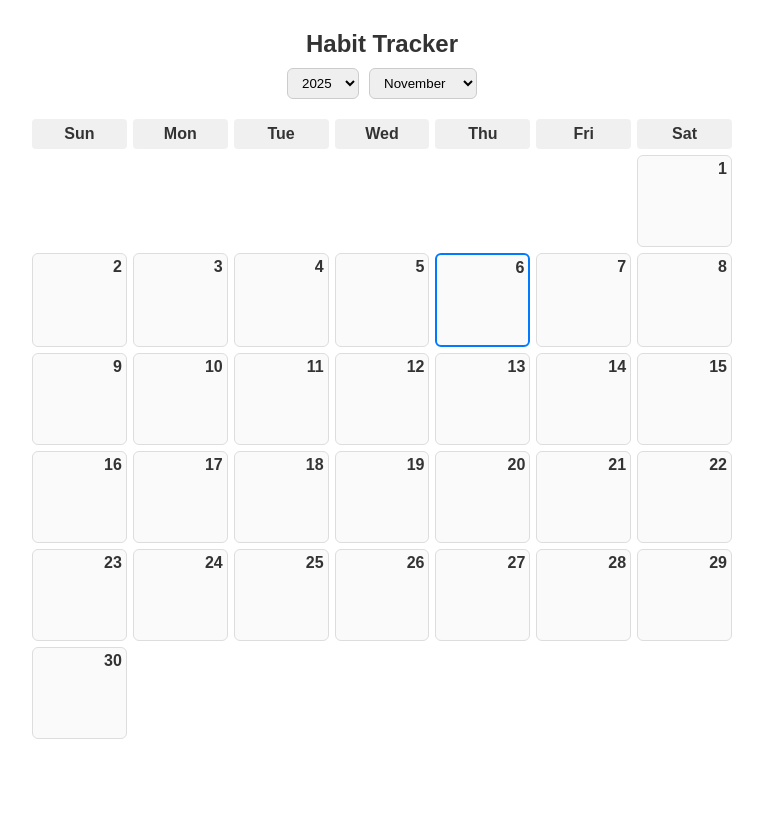
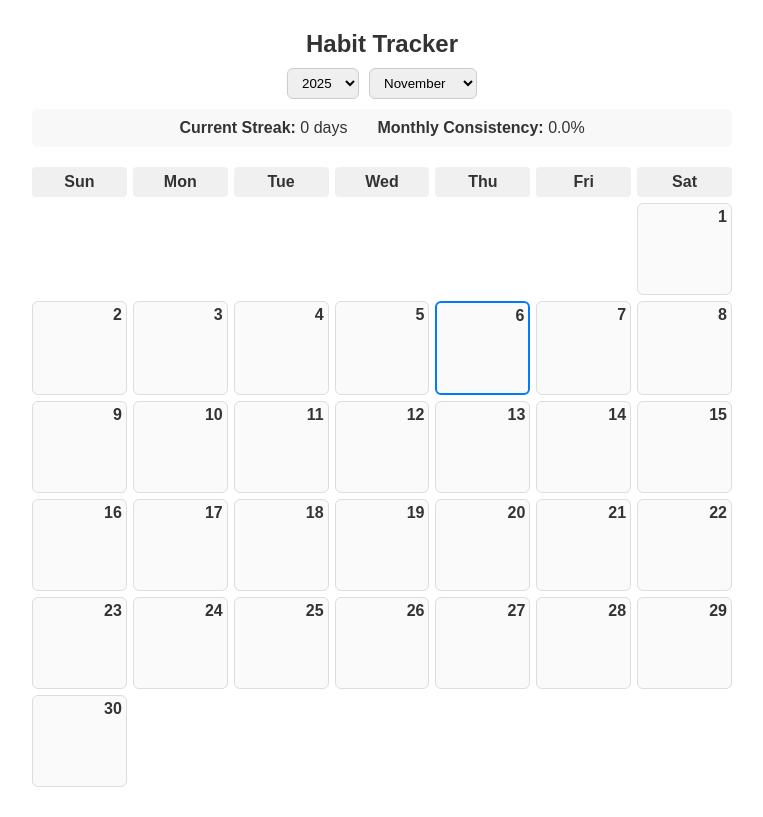
Before and after one commit to Vivienneng58/habitTracker, a Vue app: page / in a window 1280 px wide. Shown: the whole page, without its empty margins (258-1021 px from the left). Built offline with nearby package versions, Linux system fonts and the light colour scheme; the HTML template or start-up script is replaced by a standard one.

Commit message:
feat: add statistics bar for current streak and monthly consistency in Calendar component

```diff
--- a/src/components/Calendar.vue
+++ b/src/components/Calendar.vue
@@ -10,6 +10,12 @@
         {{ monthName }}
       </option>
     </select>
+  </div>
+
+  <!-- ✅ 新增统计栏 -->
+  <div class="stats">
+    <div><strong>Current Streak:</strong> {{ streak }} days</div>
+    <div><strong>Monthly Consistency:</strong> {{ monthlyConsistency }}%</div>
   </div>
 
   <!-- 日历 -->
@@ -49,9 +55,8 @@
 </template>
 
 <script setup lang="ts">
-import { ref, computed } from 'vue'
+import { ref, computed, watch } from 'vue'
 
-// localStorage habits
 const habitsByDate = ref<Record<string, string[]>>(
   JSON.parse(localStorage.getItem('habitsByDate') || '{}'),
 )
@@ -61,7 +66,6 @@ const showDialog = ref(false)
 const selectedDate = ref('')
 const newHabit = ref('')
 
-// 月份名称 & 星期标题
 const monthNames = [
   'January',
   'February',
@@ -78,50 +82,82 @@ const monthNames = [
 ]
 const weekDays = ['Sun', 'Mon', 'Tue', 'Wed', 'Thu', 'Fri', 'Sat']
 
-// 选择的年月
 const selectedYear = ref(today.getFullYear())
 const selectedMonth = ref(today.getMonth())
 
-// 年份范围（例如从2020到2030）
 const yearOptions = computed(() => {
   const years = []
   for (let y = 2020; y <= 2030; y++) years.push(y)
   return years
 })
 
-// 根据月份生成真实日历
 const calendarDays = ref<{ date: string | null }[]>([])
 
 const updateCalendar = () => {
   const year = selectedYear.value
   const month = selectedMonth.value
-
   const firstDay = new Date(year, month, 1)
   const lastDay = new Date(year, month + 1, 0)
-
   const startDayOfWeek = firstDay.getDay()
   const totalDays = lastDay.getDate()
-
   const tempDays: { date: string | null }[] = []
 
-  // 前面空格
-  for (let i = 0; i < startDayOfWeek; i++) {
-    tempDays.push({ date: null })
-  }
+  for (let i = 0; i < startDayOfWeek; i++) tempDays.push({ date: null })
 
-  // 填充当月的日期
   for (let d = 1; d <= totalDays; d++) {
     const dateStr = `${year}-${String(month + 1).padStart(2, '0')}-${String(d).padStart(2, '0')}`
     tempDays.push({ date: dateStr })
   }
-
   calendarDays.value = tempDays
 }
-
-// 初始生成
 updateCalendar()
 
-// 判断今天
+// ✅ 统计计算
+const streak = computed(() => {
+  // 获取所有有habit的日期
+  const allDates = Object.keys(habitsByDate.value).sort()
+  if (allDates.length === 0) return 0
+
+  let maxStreak = 0
+  let currentStreak = 0
+  let prevDate: Date | null = null
+
+  for (const dateStr of allDates) {
+    const date = new Date(dateStr)
+    if (!prevDate) {
+      currentStreak = 1
+    } else {
+      const diffDays = (date.getTime() - prevDate.getTime()) / (1000 * 60 * 60 * 24)
+      if (diffDays === 1) {
+        currentStreak++
+      } else {
+        currentStreak = 1
+      }
+    }
+    maxStreak = Math.max(maxStreak, currentStreak)
+    prevDate = date
+  }
+
+  return maxStreak
+})
+
+const monthlyConsistency = computed(() => {
+  const year = selectedYear.value
+  const month = selectedMonth.value
+  const lastDay = new Date(year, month + 1, 0)
+  const totalDays = lastDay.getDate()
+
+  let completedDays = 0
+  for (let d = 1; d <= totalDays; d++) {
+    const dateStr = `${year}-${String(month + 1).padStart(2, '0')}-${String(d).padStart(2, '0')}`
+    if (habitsByDate.value[dateStr] && habitsByDate.value[dateStr].length > 0) {
+      completedDays++
+    }
+  }
+
+  return ((completedDays / totalDays) * 100).toFixed(1)
+})
+
 const isToday = (dateStr: string | null) => {
   if (!dateStr) return false
   const d = new Date(dateStr)
@@ -132,14 +168,12 @@ const isToday = (dateStr: string | null) => {
   )
 }
 
-// 打开弹窗
 const openAddHabit = (date: string) => {
   selectedDate.value = date
   newHabit.value = ''
   showDialog.value = true
 }
 
-// 添加habit
 const addHabitForDate = () => {
   if (!newHabit.value.trim()) return
   if (!habitsByDate.value[selectedDate.value]) {
@@ -150,7 +184,6 @@ const addHabitForDate = () => {
   closeDialog()
 }
 
-// 删除habit
 const deleteHabit = (date: string, index: number) => {
   habitsByDate.value[date].splice(index, 1)
   if (habitsByDate.value[date].length === 0) {
@@ -159,20 +192,34 @@ const deleteHabit = (date: string, index: number) => {
   saveToLocal()
 }
 
-// 保存到localStorage
 const saveToLocal = () => {
   localStorage.setItem('habitsByDate', JSON.stringify(habitsByDate.value))
 }
 
-// 关闭弹窗
 const closeDialog = () => {
   showDialog.value = false
 }
+
+// 当习惯或月份改变时自动刷新统计
+watch([habitsByDate, selectedMonth, selectedYear], () => {
+  updateCalendar()
+})
 </script>
 
 <style scoped>
 .month-selector {
+  margin-bottom: 10px;
+}
+
+.stats {
+  display: flex;
+  justify-content: center;
+  gap: 30px;
   margin-bottom: 20px;
+  font-size: 16px;
+  background-color: #f8f8f8;
+  padding: 10px;
+  border-radius: 6px;
 }
 
 select {
@@ -207,7 +254,6 @@ select {
   display: flex;
   flex-direction: column;
   align-items: center;
-  justify-content: flex-start;
 }
 
 .calendar-day.empty {
```
